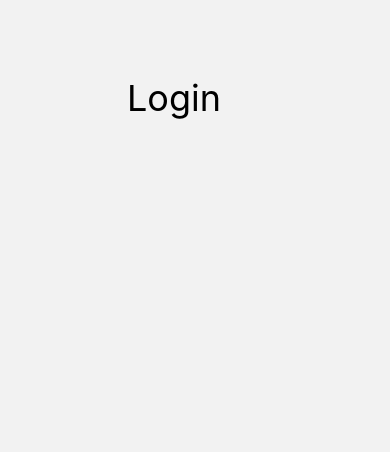
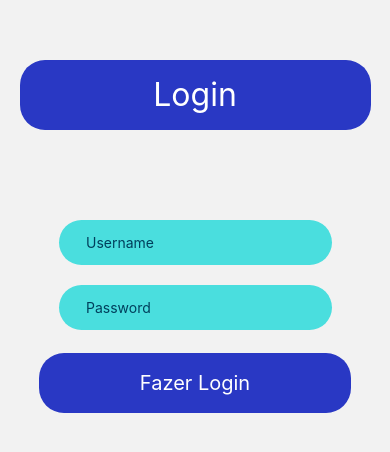
Before and after one commit to gbladislau/ReadMore, a React Native app in the folder front-readmore/: screen /Login in a window 390 px wide. Shown: the part 186-638 px from the top of the page. Built offline with nearby package versions, Linux system fonts and the light colour scheme.

Commit message:
Iniciando development da USER PAGE

```diff
--- a/front-readmore/App.js
+++ b/front-readmore/App.js
@@ -2,10 +2,14 @@
 import 'react-native-gesture-handler';
 import { NavigationContainer} from '@react-navigation/native'
 import { HomeStack } from './navigation/stack';
-import { StrictMode } from 'react';
+import { useFonts } from 'expo-font';
 
 export default function App() {
-
+  const[fontsLoaded] = useFonts({
+    'Manjari-Bold':require('./assets/fonts/Manjari-Bold.ttf'),
+    'Manjari-regular':require('./assets/fonts/Manjari-regular.ttf'),
+    'Manjari-Thin':require('./assets/fonts/Manjari-Thin.ttf'),
+  })
     return(
         <NavigationContainer>
           <HomeStack />
--- a/front-readmore/components/InputBox.js
+++ b/front-readmore/components/InputBox.js
@@ -1,16 +1,18 @@
 import { Text,TextInput, View, StyleSheet} from "react-native";
 
-export default function InputBox ({inputName, setInput}){
-    <View style={styles.inputView}>
+export default function InputBox ({inputName, inputSet, secureTextEntry}){
+  return(
+        <View style={styles.inputView}>
          <TextInput
             style={styles.TextInput}
             placeholder={inputName}
             placeholderTextColor="#003f5c"
             cursorColor='black'
-            secureTextEntry={true}
-            onChangeText={(input) => setInput(input)}
+            secureTextEntry={secureTextEntry}
+            onChangeText={(input) => inputSet(input)}
         />
-    </View>
+      </View>
+  );
 }
 
 const styles = StyleSheet.create({
--- a/front-readmore/package.json
+++ b/front-readmore/package.json
@@ -19,7 +19,8 @@
     "react-native-safe-area-context": "4.3.1",
     "react-native-screens": "~3.15.0",
     "react-native-gesture-handler": "~2.5.0",
-    "react-native-svg": "12.3.0"
+    "react-native-svg": "12.3.0",
+    "expo-font": "~10.2.0"
   },
   "devDependencies": {
     "@babel/core": "^7.20.0"
--- a/front-readmore/screens/LoginPage.js
+++ b/front-readmore/screens/LoginPage.js
@@ -1,13 +1,58 @@
-
-import { SafeAreaView, StyleSheet, View, Text } from "react-native";
+import { useState } from "react";
+import { useNavigation } from '@react-navigation/native';
+import { SafeAreaView, StyleSheet, View, Text, TouchableOpacity } from "react-native";
+import InputBox from "../components/InputBox";
 
 export default function LoginPage (){
+
+    const navigation = useNavigation();
+
+    const [username, setUsername] = useState('');
+    const [password, setPassword] = useState('');
+
+    const requestOptions = {
+        method: 'POST',
+        headers: { 'Content-Type': 'application/json' },
+        body: JSON.stringify({ username:username,
+                               password:password })
+    };
+
+    const postLogin = async () => {
+        try{
+            var response = await fetch('http://128.0.1:8000/', requestOptions);
+            if (response.ok) {
+                console.log(`Sucesso na requisição ${requestOptions["method"]} para 'http://128.0.1:8000/' HTTP ${response.status}`);
+                var responseJSON
+                try{ responseJSON = await response.json();}
+                catch(erro){}
+                navigation.navigate("UserHome");
+            }
+            else {
+                console.log(`Falha na requisição ${requestOptions["method"]} para 'http://128.0.1:8000/' HTTP ${response.status}`);
+            }
+
+        }
+        catch (erro){
+            console.log(`Erro no ${requestOptions["method"]} em http://128.0.1:8000/ body:${requestOptions['body']}`);
+            navigation.navigate("UserHome");
+        }
+    }
+
     return(
-        <SafeAreaView>
-            <View style={styles.container}>
-                <Text style={styles.login_text}>Login</Text>
+        <SafeAreaView style={styles.container_dft}>
 
+            <View style={styles.cadastroRetangulo}>
+                <Text style={styles.cadatroText}>Login</Text>
             </View>
+
+                <InputBox inputName="Username" inputSet={setUsername} secureTextEntry={false}/>
+
+                <InputBox inputName="Password" inputSet={setPassword} secureTextEntry={true}/>
+
+                <TouchableOpacity style={styles.loginBtn} onPress={postLogin}>
+                    <Text style={styles.loginText}>Fazer Login</Text>
+                </TouchableOpacity>
+
         </SafeAreaView>
     );
 }
@@ -15,34 +60,67 @@ export default function LoginPage (){
 
 const styles = StyleSheet.create({
 
-    titleRectangle: {
+    cadatroText:{
+
         position: 'absolute',
+        //fontFamily: 'Manjari',
+        fontStyle: 'normal',
+        fontSize: 32,
+        color: 'white',
+
+    },
+
+    container_dft: {
         alignItems: 'center',
         justifyContent: 'center',
-        width: 400,
-        height: 82,
-        top: 60,
-        backgroundColor: '#2938C4',
-        borderRadius: 99,
+        textAlignVertical: 'center',
+        flex: 1,
       },
 
-    container:{
-        width: 300,
-        height: 400,
-        borderRadius: 48,
+    inputView: {
+        backgroundColor: "#4ADEDE",
+        borderRadius: 30,
+        width: "70%",
+        height: 45,
+        marginBottom: 20,
+        alignItems: "center",
+      },
 
-        alignContent: 'center',
-    },
+      TextInput: {
+        height: 50,
+        flex: 1,
+        padding: 10,
+      },
 
-    login_text:{
+      loginBtn:
+      {
+        width:"80%",
+        borderRadius:25,
+        height:60,
+        alignItems:"center",
+        justifyContent:"center",
+        marginTop:3,
+        backgroundColor:"#2938C4",
+      },
+
+      cadastroRetangulo:
+      {
+        width:"90%",
+        borderRadius:25,
+        height:70,
+        alignItems:"center",
+        justifyContent:"center",
+        marginBottom:90,
+        backgroundColor:"#2938C4",
+      },
+
+      loginText:{
         position: 'absolute',
-        left: 127,
-        top: 262,
 
         //fontFamily: 'Manjari',
         fontStyle: 'normal',
-        fontSize: 36,
+        fontSize: 20,
+        color: 'white',
 
-        color: '#000000',
-    }
+      }
 })
--- a/front-readmore/screens/Registration.js
+++ b/front-readmore/screens/Registration.js
@@ -1,6 +1,5 @@
 import { useState } from "react";
-import { Text,TextInput, View, StyleSheet, TouchableOpacity } from "react-native";
-import { SafeAreaView } from "react-native-safe-area-context";
+import { Text,SafeAreaView, View, StyleSheet, TouchableOpacity } from "react-native";
 import { useNavigation } from '@react-navigation/native';
 import InputBox from "../components/InputBox";
 
@@ -20,12 +19,14 @@ export default function Registration (){
                                password:password })
     };
 
-    const postCadastro = async () => {t
+    const postCadastro = async () => {
         try{
             var response = await fetch('http://128.0.1:8000/', requestOptions);
             if (response.ok) {
                 console.log(`Sucesso na requisição ${requestOptions["method"]} para 'http://128.0.1:8000/' HTTP ${response.status}`);
-                var responseJSON = await response.json();
+                var responseJSON
+                try{ responseJSON = await response.json();}
+                catch(erro){}
                 navigation.navigate("UserHomeScreen");
             }
             else {
@@ -34,10 +35,9 @@ export default function Registration (){
 
         }
         catch (erro){
-            console.log(`Erro no ${requestOptions["method"]} em http://128.0.1:8000/`);
+            console.log(`Erro no ${requestOptions["method"]} em http://128.0.1:8000/ body:${requestOptions['body']}`);
         }
     }
-
 
     return(
         <SafeAreaView style={styles.container_dft}>
@@ -46,28 +46,11 @@ export default function Registration (){
                 <Text style={styles.cadatroText}>Novo Cadastro</Text>
             </View>
 
-                <View style={styles.inputView}>
-                    <TextInput
-                        style={styles.TextInput}
-                        placeholder="Username"
-                        placeholderTextColor="#003f5c"
-                        cursorColor='black'
-                        onChangeText={(username) => setEmail(username)}
-                    />
-                </View>
+                <InputBox inputName="Username" inputSet={setUsername} secureTextEntry={false}/>
 
-                <InputBox inputName="email" inputSet={setEmail}/>
+                <InputBox inputName="Email" inputSet={setEmail} secureTextEntry={false}/>
 
-                <View style={styles.inputView}>
-                    <TextInput
-                        style={styles.TextInput}
-                        placeholder="Password"
-                        placeholderTextColor="#003f5c"
-                        cursorColor='black'
-                        secureTextEntry={true}
-                        onChangeText={(password) => setPassword(password)}
-                    />
-                </View>
+                <InputBox inputName="Password" inputSet={setPassword} secureTextEntry={true}/>
 
                 <TouchableOpacity style={styles.loginBtn} onPress={postCadastro}>
                     <Text style={styles.loginText}>Fazer Cadastro</Text>
--- a/front-readmore/screens/UserHomeScreen.js
+++ b/front-readmore/screens/UserHomeScreen.js
@@ -1,41 +1,53 @@
 import { useNavigation } from '@react-navigation/native';
 import { StatusBar } from 'expo-status-bar';
-import { LinearGradient } from 'expo-linear-gradient';
-import{Button, SafeAreaView, StyleSheet, Text, View } from 'react-native';
+import{Button, Image, SafeAreaView, StyleSheet, Text, TouchableOpacity, View } from 'react-native';
 
 export default function UserHomeScreen() {
   const navigation = useNavigation()
   return (
-    <View>
+    <SafeAreaView style={styles.background}>
+        <View style={styles.paginaInicialBarra}>
+          <TouchableOpacity>
+            <Image style={styles.imagem} source={require('../assets/menu.png')} />
+          </TouchableOpacity>
 
-    </View>
+          <Text style={styles.textTitle}>Página Inicial</Text>
+        </View>
+    </SafeAreaView>
   );
 }
 
 const styles = StyleSheet.create({
   background: {
-    position: 'absolute',
-    width: '100%',
-    height: '100%',
+    backgroundColor: '#070558',
+    flex:1,
   },
 
-  container: {
-    alignItems: 'center',
-    justifyContent: 'center',
-    flex: 1,
+  paginaInicialBarra:{
+    backgroundColor:'#2938C4',
+    marginTop:50,
+    marginRight:-30,
+    width:276,
+    height:60,
+    flexShrink:0,
+    borderTopRightRadius: 33,
+    borderBottomRightRadius:33,
+    justifyContent: 'space-evenly',
+    flexDirection:'row',
   },
 
-  titleRectangle: {
-    position: 'absolute',
-    alignItems: 'center',
-    justifyContent: 'center',
-    width: 400,
-    height: 82,
-    top: 60,
-    backgroundColor: '#2938C4',
-    borderRadius: 99,
+  textTitle: {
+    color:'white',
+    fontSize:29,
+    margin:10,
+    marginRight:20,
+    fontFamily: 'Manjari-regular',
+    fontStyle: 'normal',
   },
-
+  imagem:{
+    marginLeft:10,
+    marginTop:10
+  },
   titleText: {
     position: 'absolute',
 
```
Also changed, not shown: front-readmore/assets/menu.png (added), 1 other file (tests, documents, lock files or other folders).
